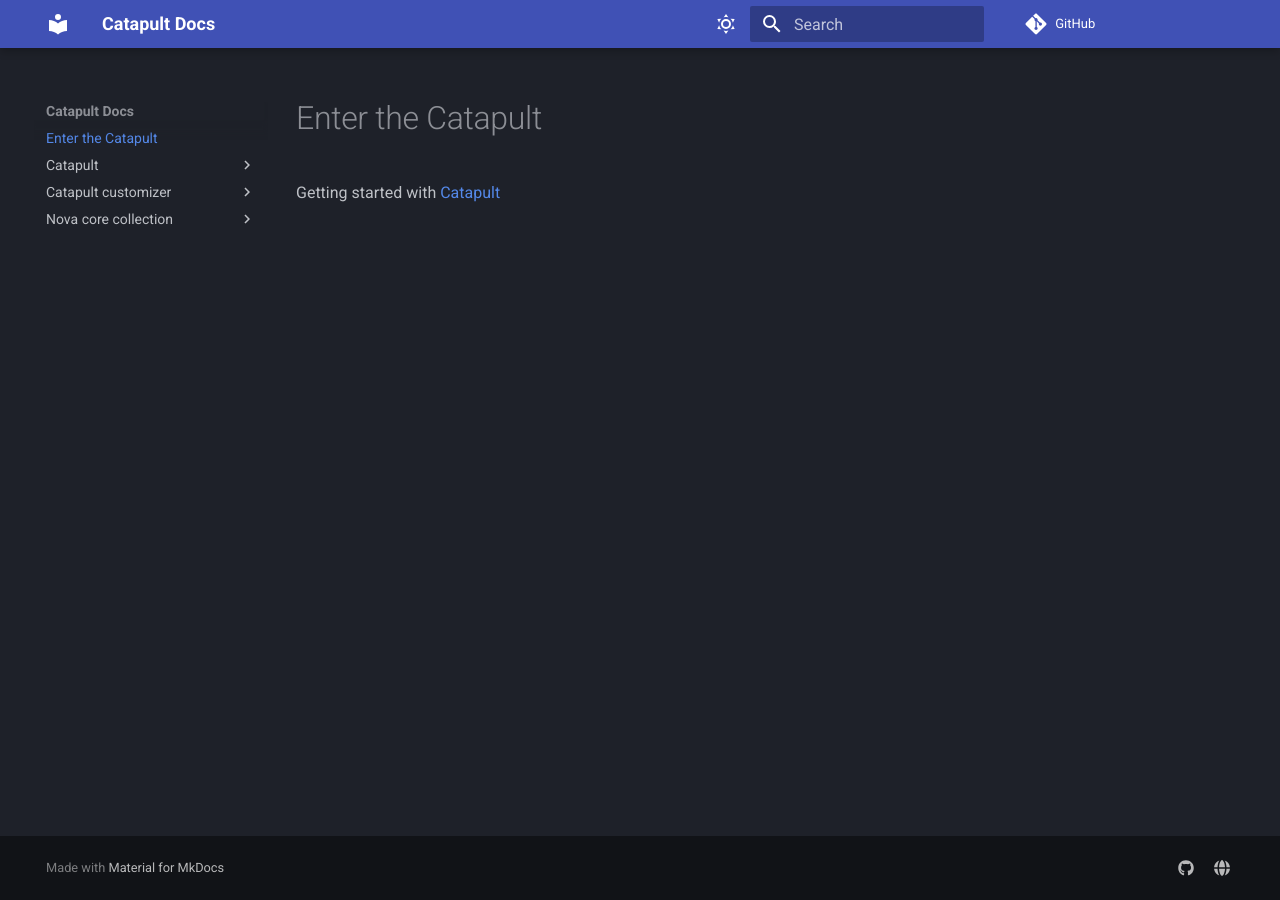
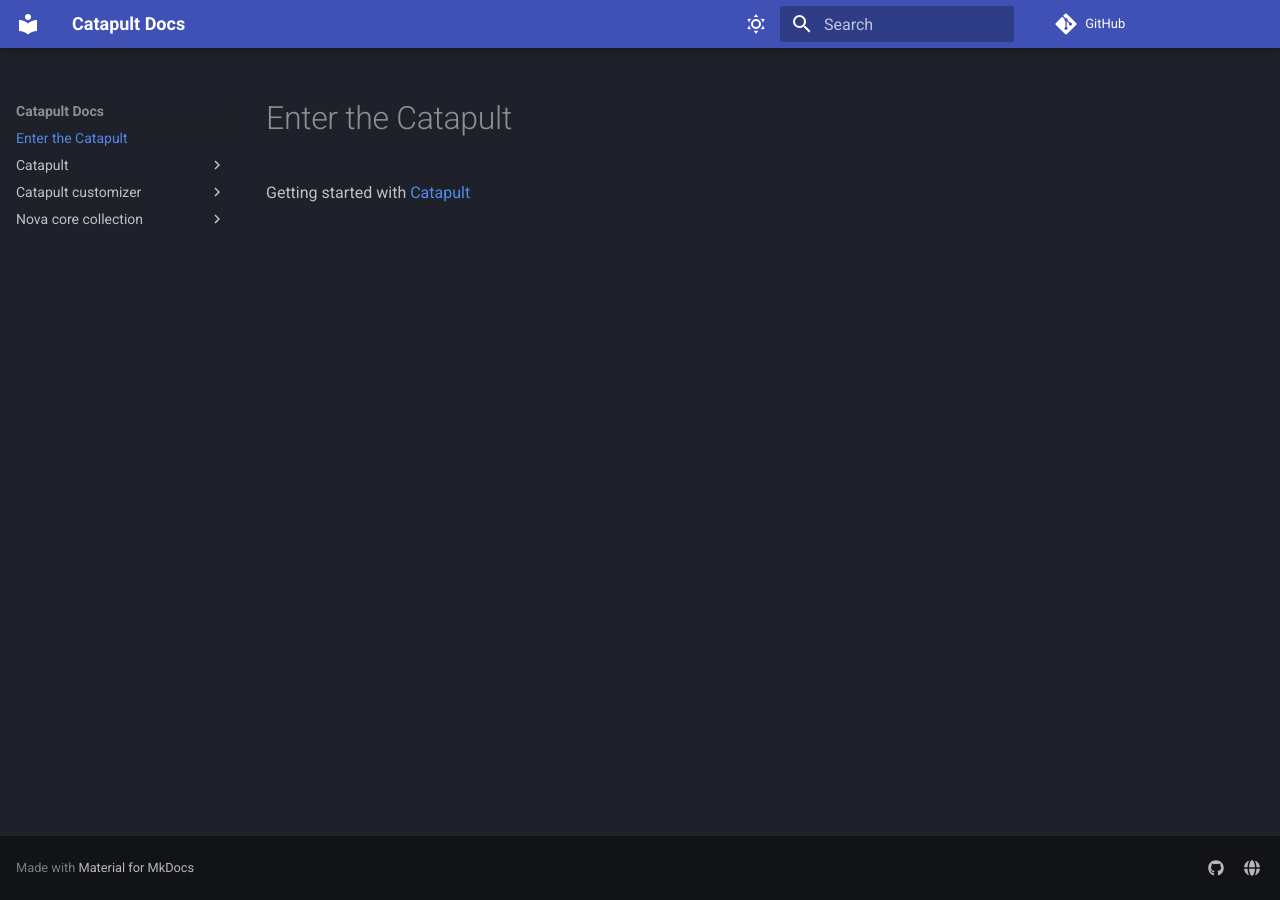
Before and after one commit to ClarifiedSecurity/catapult-docs, an MkDocs documentation site: the page built from docs/index.md, in a window 1280 px wide. Built offline with MkDocs 1.6.1 and Material for MkDocs 9.7.7, drawn with Linux system fonts in a browser that asks for light colours; plug-ins that fetch from the network failed and are left out; comment, search, counter and statistics services are not loaded.

Commit message:
Making dcs fit to screen

```diff
--- /dev/null
+++ b/docs/stylesheets/extra.css
@@ -0,0 +1,3 @@
+.md-grid {
+  max-width: initial;
+}
--- a/mkdocs.yml
+++ b/mkdocs.yml
@@ -22,6 +22,9 @@
         icon: material/weather-night
         name: Switch to light mode
 
+extra_css:
+  - stylesheets/extra.css
+
 plugins:
   - search:
       enabled: true
```
